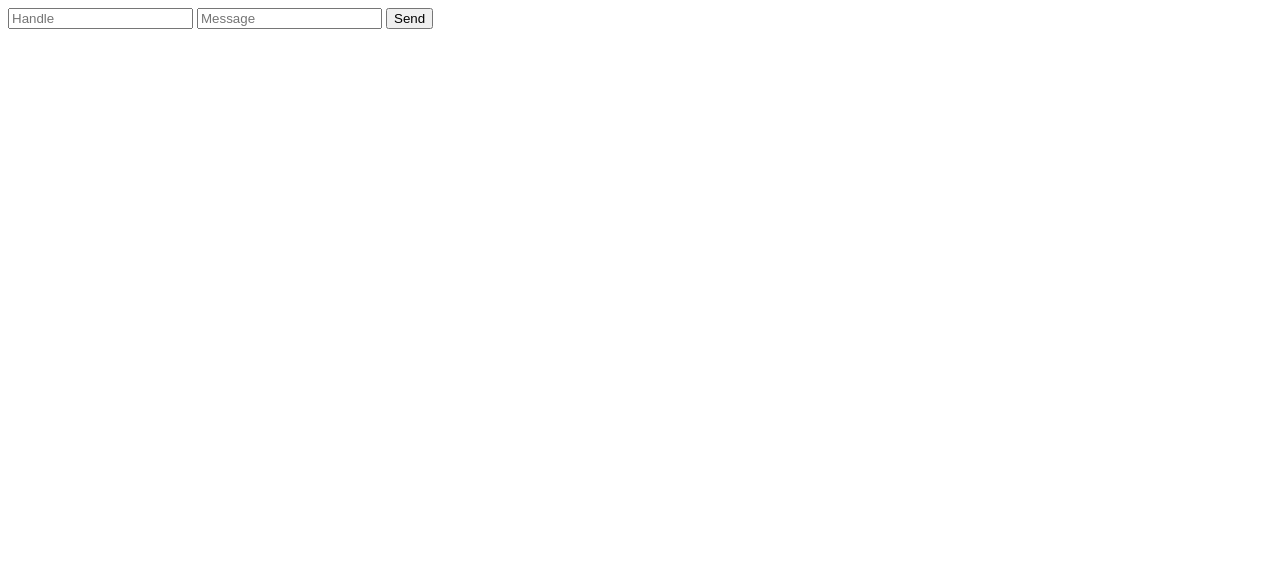
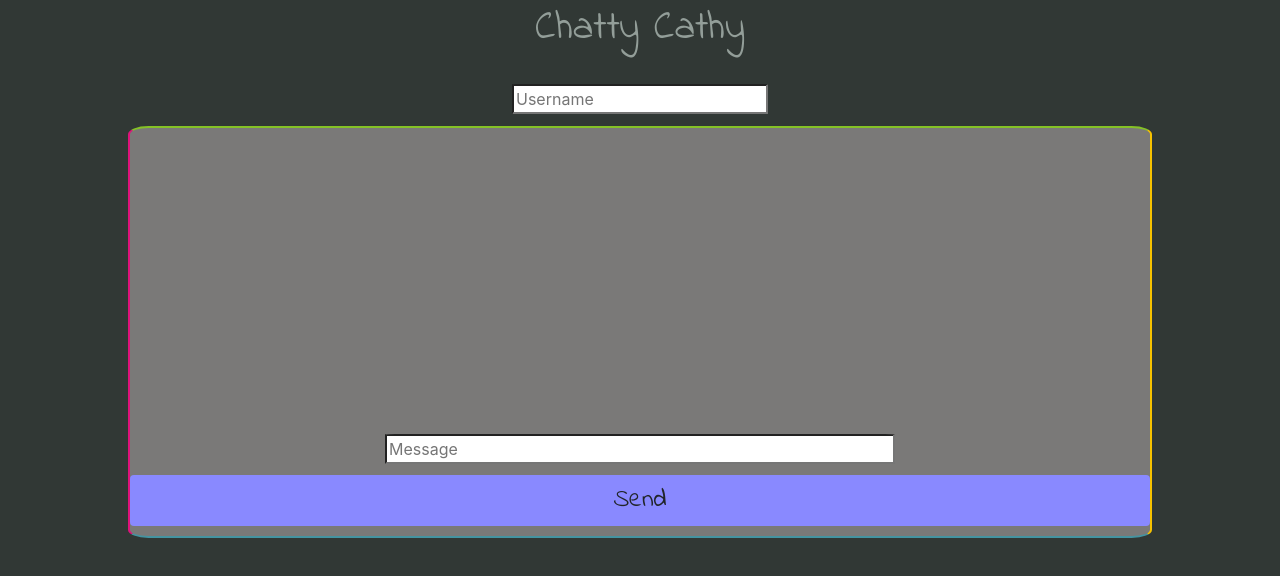
Before and after one commit to crashley1992/Chatty-Cathy, a website: page public/index.html in a window 1280 px wide. Drawn offline with nearby package versions, Linux system fonts and the light colour scheme; no server answers; a web font is replaced by a local one.

Commit message:
added styling for app

```diff
--- a/public/index.html
+++ b/public/index.html
@@ -7,16 +7,23 @@
     <title>Chat Cathy</title>
     <script src="https://cdnjs.cloudflare.com/ajax/libs/socket.io/1.7.4/socket.io.js"></script>
     <link href="/style.css" rel="stylesheet">
-
+    <!--Bootstrap CDN-->
+    <link rel="stylesheet" href="https://stackpath.bootstrapcdn.com/bootstrap/4.3.1/css/bootstrap.min.css" integrity="sha384-ggOyR0iXCbMQv3Xipma34MD+dH/1fQ784/j6cY/iJTQUOhcWr7x9JvoRxT2MZw1T" crossorigin="anonymous">
+    <!--Goodle font used in title and send button-->
+    <link href="https://fonts.googleapis.com/css?family=Indie+Flower&display=swap" rel="stylesheet">
+    <!--Goodle font used for chat-->
+    <link href="https://fonts.googleapis.com/css?family=Indie+Flower|Source+Serif+Pro&display=swap" rel="stylesheet">
 </head>
 <body>
+    <h1 id="title">Chatty Cathy</h1>
+    <input id="handle" type="text" placeholder="Username">
+
     <div id="chat-cathy">
         <div id="chat-window">
             <div id="output"></div>
         </div>
-        <input id="handle" type="text" placeholder="Handle">
         <input id="message" type="text" placeholder="Message">
-        <button id="send">Send</button>
+        <button id="send" class="btn btn-custom">Send</button>
         <div id="feedback"></div>
     </div>
     <script src="/chat.js"></script>
--- a/public/style.css
+++ b/public/style.css
@@ -0,0 +1,72 @@
+body {
+    background-color: #313835 !important;
+}
+
+#title {
+    text-align: center;
+    color: #939E99;
+    padding-top: 5px;
+    padding-bottom: 5px;
+    font-family: 'Indie Flower', cursive;
+}
+
+#chat-cathy {
+    border: solid black 2px;
+    border-color:  #85C226 #F7C200 #4493A0 #DF127B ;
+    border-radius: 2%;
+    background-color: #7A7978;
+    width: 80%;
+    margin-left: auto;
+    margin-right: auto;
+}
+
+#chat-window {
+    width: 80%;
+    margin-left: auto;
+    margin-right: auto;
+    color: white;
+}
+
+#output {
+    margin-left: 15%;
+    margin-top: 2%;
+    font-family: 'Indie Flower', cursive;
+    font-family: 'Source Serif Pro', serif;
+}
+/*Media query for large screens changing the font size of text output in the chat*/
+@media (min-width: 992px) {
+    #output {
+        font-size: 18px;
+    }
+}
+#handle {
+    display: block;
+    margin-left: auto;
+    margin-right: auto;
+    margin-top: 2%;
+    margin-bottom: 1%;
+}
+
+#message {
+    margin-top: 30%;
+    margin-left: auto;
+    margin-right: auto;
+    display: block;
+    width: 50%;
+}
+
+#send {
+    margin-left: auto;
+    margin-right: auto;
+    margin-top: 1%;
+    margin-bottom: 1%;
+    display: block;
+    width: 100%;
+    font-size: 25px !important;
+    background-color: #8989FF;
+    font-family: 'Indie Flower', cursive;
+}
+
+input {
+    border-radius: 2%;
+}
```
